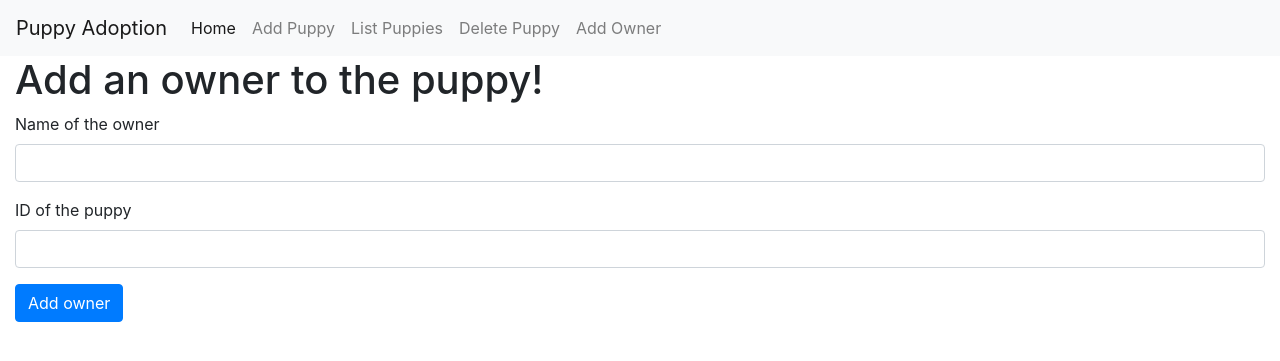
After one commit to jkprogramador/PythonAndFlaskBootcamp, a Flask app: page /add-owner in a window 1280 px wide. The commit adds this page. Shown: the top 361 px of the page. Run offline with Flask 2, Linux system fonts and the light colour scheme; some libraries are stand-ins or nearby versions.

Commit message:
Add owner to puppy.
Create owners table that has an one-to-one relationship to puppies table.
Create form for adding owners and views for it.

```diff
--- a/adoption-site/forms.py
+++ b/adoption-site/forms.py
@@ -19,3 +19,14 @@ class DeletePuppyForm(FlaskForm):
     id = IntegerField(label="ID number of puppy", validators=[DataRequired(
         message="Please enter the id of the puppy to be removed.")])
     submit = SubmitField(label="Remove puppy")
+
+
+class AddOwnerForm(FlaskForm):
+    """
+    Form for adding an owner.
+    """
+    name = StringField(label="Name of the owner", validators=[
+        DataRequired(message="Please enter the name of the owner.")])
+    puppy_id = IntegerField(label="ID of the puppy", validators=[
+        DataRequired(message="Please enter the ID of the puppy.")])
+    submit = SubmitField(label="Add owner")
--- a/adoption-site/main.py
+++ b/adoption-site/main.py
@@ -1,7 +1,7 @@
 from flask import Flask, render_template, redirect, url_for
 from flask_sqlalchemy import SQLAlchemy
 from flask_migrate import Migrate
-from forms import AddPuppyForm, DeletePuppyForm
+from forms import AddPuppyForm, DeletePuppyForm, AddOwnerForm
 import os
 
 basedir = os.path.abspath(os.path.dirname(__file__))
@@ -24,12 +24,34 @@ class Puppy(db.Model):
     __tablename__ = "puppies"
     id = db.Column(db.Integer, primary_key=True)
     name = db.Column(db.String(250), nullable=False)
+    owner = db.relationship("Owner", backref="puppy",
+                            uselist=False)  # one-to-one
 
     def __init__(self, name: str):
         self.name = name
 
     def __repr__(self):
-        return f"Puppy {self.name}"
+        if self.owner:
+            return f"Puppy name is {self.name} and owner name is {self.owner.name}."
+        else:
+            return f"Puppy name is {self.name} and is not assigned an owner yet."
+
+
+class Owner(db.Model):
+    """
+    Class representing a record in table "owners".
+    """
+    __tablename__ = "owners"
+    id = db.Column(db.Integer, primary_key=True)
+    name = db.Column(db.String(250), nullable=False)
+    puppy_id = db.Column(db.Integer, db.ForeignKey("puppies.id"))
+
+    def __init__(self, name: str, puppy_id: int):
+        self.name = name
+        self.puppy_id = puppy_id
+
+    def __repr__(self):
+        return f"Owner {self.name}"
 
 
 @app.route("/")
@@ -74,5 +96,21 @@ def delete_puppy():
     return render_template("delete.html", form=form)
 
 
+@app.route("/add-owner", methods=["GET", "POST"])
+def add_owner():
+    form = AddOwnerForm()
+
+    if form.validate_on_submit():
+        owner_name = form.name.data
+        puppy_id = form.puppy_id.data
+        owner = Owner(name=owner_name, puppy_id=puppy_id)
+        db.session.add(owner)
+        db.session.commit()
+
+        return redirect(url_for("list_puppies"))
+
+    return render_template("add_owner.html", form=form)
+
+
 if "__main__" == __name__:
     app.run(debug=True)
--- /dev/null
+++ b/adoption-site/templates/add_owner.html
@@ -0,0 +1,32 @@
+{% extends "base.html" %}
+
+{% block content %}
+<h1>Add an owner to the puppy!</h1>
+
+<form method="POST" novalidate>
+    {{ form.hidden_tag() }}
+    <div class="form-group">
+        {{ form.name.label }}
+        {{ form.name(class_="form-control") }}
+        {% if form.name.errors %}
+        {% for error in form.name.errors %}
+        <div class="alert alert-danger" role="alert">
+            {{ error }}
+        </div>
+        {% endfor %}
+        {% endif %}
+    </div>
+    <div class="form-group">
+        {{ form.puppy_id.label }}
+        {{ form.puppy_id(class_="form-control") }}
+        {% if form.puppy_id.errors %}
+        {% for error in form.puppy_id.errors %}
+        <div class="alert alert-danger" role="alert">
+            {{ error }}
+        </div>
+        {% endfor %}
+        {% endif %}
+    </div>
+    {{ form.submit(class_="btn btn-primary") }}
+</form>
+{% endblock %}
--- a/adoption-site/templates/base.html
+++ b/adoption-site/templates/base.html
@@ -29,6 +29,9 @@
             <li class="nav-item">
                 <a class="nav-link" href="{{ url_for('delete_puppy') }}">Delete Puppy</a>
             </li>
+            <li class="nav-item">
+                <a class="nav-link" href="{{ url_for('add_owner') }}">Add Owner</a>
+            </li>
         </ul>
     </div>
 </nav>
--- a/adoption-site/templates/list.html
+++ b/adoption-site/templates/list.html
@@ -5,7 +5,7 @@
 
 <ul>
     {% for puppy in puppies %}
-    <li>{{ puppy.name }}</li>
+    <li>{{ puppy }}</li>
     {% endfor %}
 </ul>
 {% endblock %}
```
Also changed, not shown: adoption-site/migrations/versions/7d64e80dcc46_create_owner_table.py (added, +34 -0 lines), adoption-site/data.sqlite.
